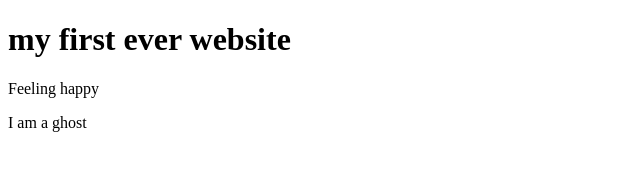
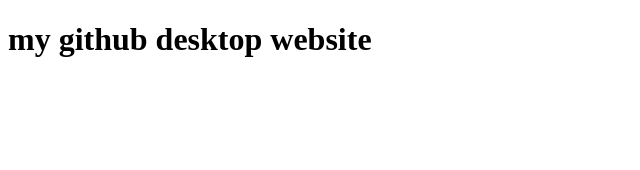
Before and after one commit to Hadika25/my-first-website, a plain HTML site: page index.html in a window 1280 px wide. Shown: the whole page, without its empty margins (0-640 px from the left). Drawn offline with Linux system fonts and the light colour scheme.

Commit message:
website added

```diff
--- a/index.html
+++ b/index.html
@@ -7,8 +7,7 @@
     <title>Document</title>
 </head>
 <body>
-     <h1>my first ever website</h1>
-     <p>Feeling happy</p>
-     <p>I am a ghost</p>
+     <h1>my github desktop website</h1>
+
 </body>
 </html>
```
